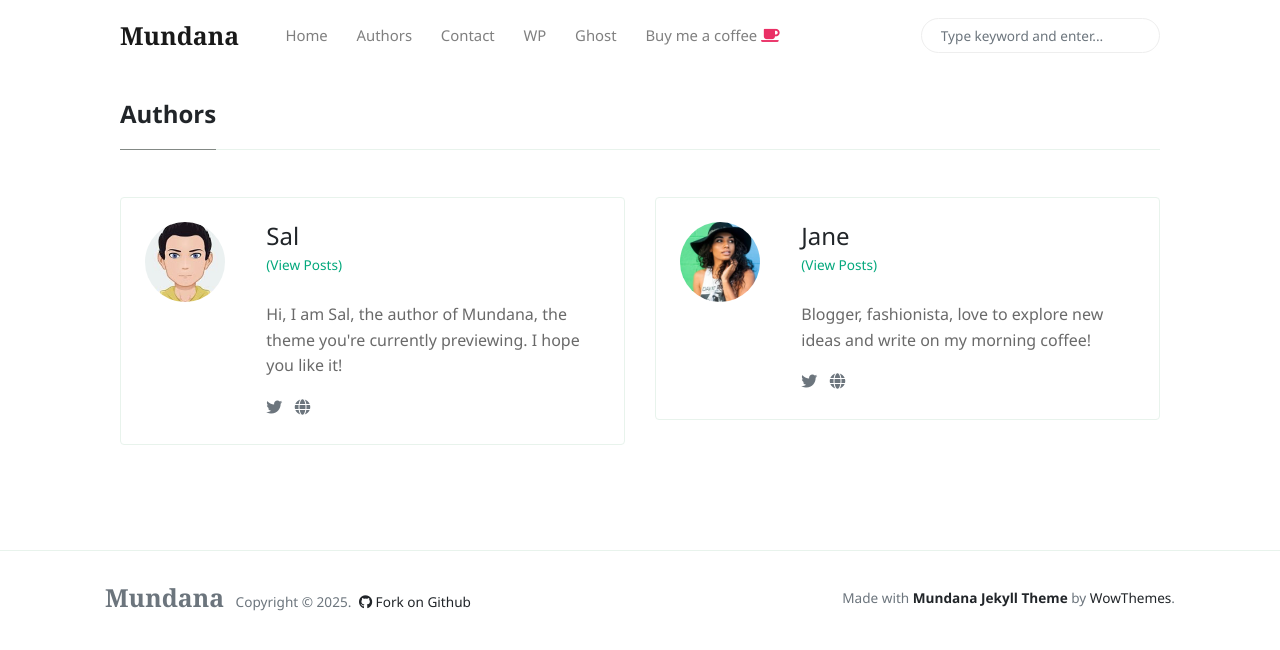
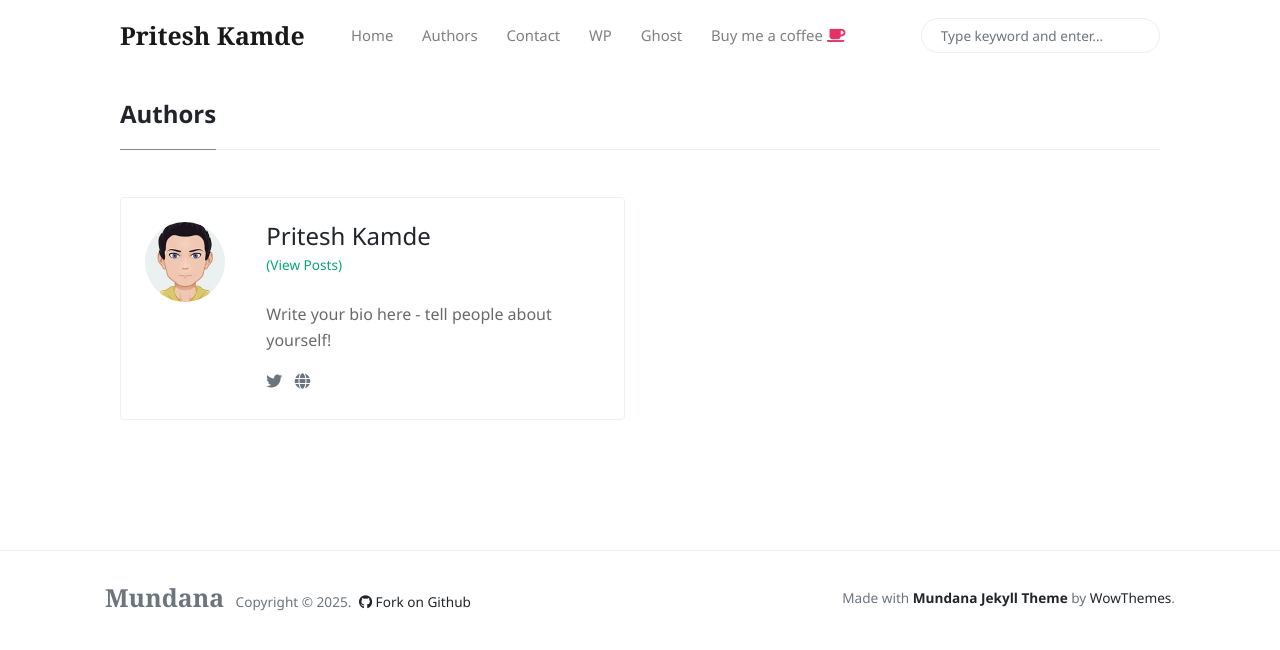
Before and after one commit to Priteshkamde/Priteshkamde.github.io, a Jekyll site: the page built from _pages/authors-list.html, in a window 1280 px wide. Shown: the top 650 px of the page. Built offline with Jekyll 4.4.1, drawn with Linux system fonts in a browser that asks for light colours; nearby versions of some CDN libraries.

Commit message:
Update _config.yml

```diff
--- a/_config.yml
+++ b/_config.yml
@@ -1,13 +1,12 @@
 # Site
-name: 'Mundana'
-description: 'Mundana is a free Jekyll theme for awesome people like you, Medium like.'
+name: 'Pritesh Kamde'
+description: 'Your personal blog description here - write what your site is about'
 logo: 'assets/images/logo.png'
 favicon: 'assets/images/favicon.ico'
-baseurl: '/mundana-theme-jekyll'
-disqus: 'demowebsite'
-email: 'wowthemesnet@gmail.com'
-mailchimp-list: 'https://wowthemes.us11.list-manage.com/subscribe/post?u=8aeb20a530e124561927d3bd8&amp;id=8c3d2d214b'
-
+baseurl: ''  # IMPORTANT: Empty for GitHub Pages
+disqus: ''   # Add your Disqus shortname if you want comments, or leave empty
+email: 'priteshkamde24@gmail.com'
+mailchimp-list: ''  # Add your Mailchimp URL if you have one, or leave empty
 include: ["_pages"]
 permalink: /:title/
 
@@ -19,31 +18,23 @@ plugins:
   - jekyll-seo-tag
 
 authors:
-    sal:
-      name:           Sal
-      site:           https://www.wowthemes.net
-      avatar:         /assets/images/avatar1.jpg
-      bio:            "Hi, I am Sal, the author of Mundana, the theme you're currently previewing. I hope you like it!"
-      email:          wowthemesnet@gmail.com
-      twitter:        https://twitter.com/wowthemesnet
-
-    jane:
-      name:           Jane
-      site:           https://www.wowthemes.net
-      avatar:         /assets/images/avatar2.jpg
-      bio:            "Blogger, fashionista, love to explore new ideas and write on my morning coffee!"
-      email:          fakemail@gmail.com
-      twitter:        https://twitter.com/wowthemesnet
+    pritesh:  # Your author key
+      name:           Pritesh Kamde
+      site:           https://Priteshkamde.github.io
+      avatar:         /assets/images/avatar1.jpg  # Change this to your photo
+      bio:            "Write your bio here - tell people about yourself!"
+      email:          your-email@gmail.com
+      twitter:        https://twitter.com/yourusername  # Your Twitter if you have one
+    # You can remove the 'jane' author or keep it for multiple authors
 
 # Defaults
 defaults:
-
   # all posts
   - scope:
       path: "_posts"
     values:
       layout: post
-      author: sal
+      author: pritesh  # Changed to match your author key above
       avatar: /assets/images/avatar1.jpg
 
   # all pages
@@ -59,7 +50,5 @@ highlighter: rouge
 # Paginate
 paginate: 10
 
-
-
-# Exclude metadata and development time dependencies (like Grunt plugins)
+# Exclude metadata and development time dependencies
 exclude: [README.markdown, package.json, grunt.js, Gruntfile.js, Gruntfile.coffee, node_modules]
```
